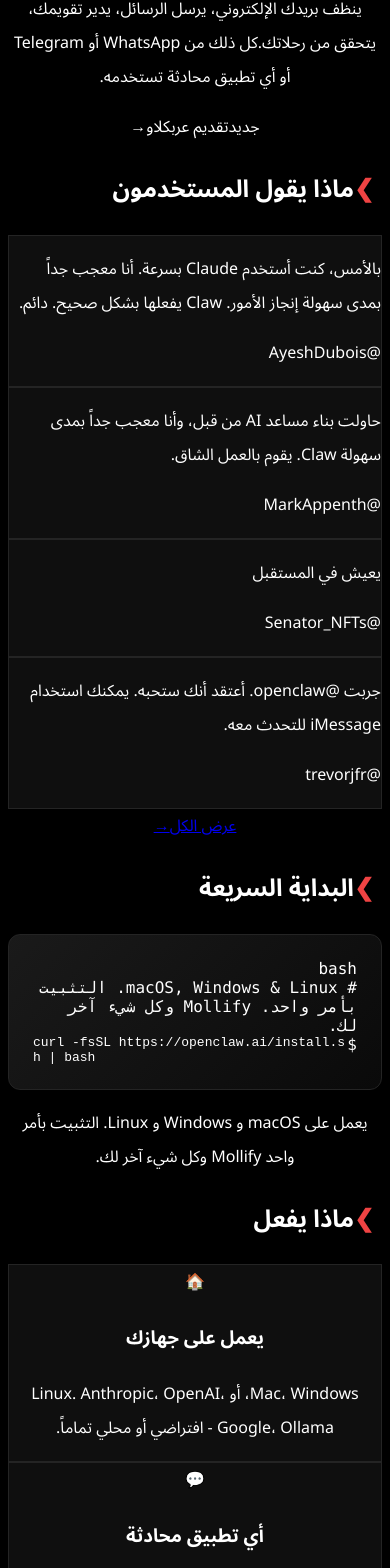
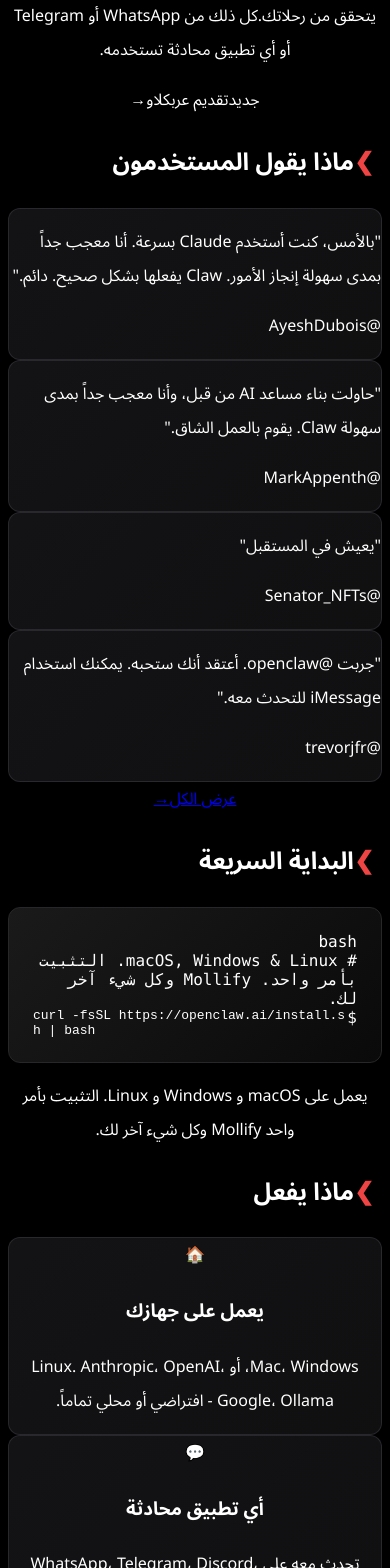
Before and after one commit to juliedecroixpro-droid/arabclaw, a Next.js app: page / in a window 390 px wide. Shown: the part 418-1986 px from the top of the page. Built offline with nearby package versions, Linux system fonts and the light colour scheme.

Commit message:
Exact OpenClaw.ai copy - correct spacing, fonts, cards, terminal from web_fetch analysis

```diff
--- a/app/globals.css
+++ b/app/globals.css
@@ -2,36 +2,23 @@
 @tailwind components;
 @tailwind utilities;
 
-/* Exact OpenClaw.ai styling */
-:root {
-  --background: 0 0% 0%;
-  --foreground: 0 0% 100%;
-  --card: 0 0% 6%;
-  --card-foreground: 0 0% 98%;
-  --primary: 0 84% 60%;
-  --primary-foreground: 0 0% 100%;
-  --secondary: 187 100% 50%;
-  --muted: 0 0% 20%;
-  --accent: 0 84% 60%;
-  --border: 0 0% 14%;
+/* Exact OpenClaw.ai base styles */
+body {
+  background: #000000;
+  color: #ffffff;
+  font-family: system-ui, -apple-system, BlinkMacSystemFont, "Segoe UI", Roboto, sans-serif;
+  -webkit-font-smoothing: antialiased;
 }
 
-body {
-  background-color: black;
-  color: white;
-  font-family: system-ui, -apple-system, sans-serif;
-  -webkit-font-smoothing: antialiased;
-  -moz-osx-font-smoothing: grayscale;
+/* Arabic font */
+.font-arabic {
+  font-family: 'Noto Sans Arabic', system-ui, sans-serif;
 }
 
-/* OpenClaw exact animations */
+/* Exact OpenClaw animations */
 @keyframes fadeIn {
-  from {
-    opacity: 0;
-  }
-  to {
-    opacity: 1;
-  }
+  from { opacity: 0; }
+  to { opacity: 1; }
 }
 
 @keyframes slideUp {
@@ -46,12 +33,8 @@
 }
 
 @keyframes pulse {
-  0%, 100% {
-    opacity: 1;
-  }
-  50% {
-    opacity: 0.7;
-  }
+  0%, 100% { opacity: 1; }
+  50% { opacity: 0.8; }
 }
 
 .animate-fadeIn {
@@ -63,86 +46,41 @@
 }
 
 .logo-pulse {
-  animation: pulse 3s cubic-bezier(0.4, 0, 0.6, 1) infinite;
+  animation: pulse 3s ease-in-out infinite;
 }
 
-/* Card hover effect - exact OpenClaw style */
-.card-hover {
+/* Exact OpenClaw card style */
+.openclaw-card {
+  background: linear-gradient(135deg, rgba(24, 24, 27, 0.8) 0%, rgba(39, 39, 42, 0.4) 100%);
+  border: 1px solid rgba(63, 63, 70, 0.5);
+  border-radius: 12px;
   transition: all 0.2s ease;
-  border: 1px solid hsl(var(--border));
-  background: hsl(var(--card));
 }
 
-.card-hover:hover {
+.openclaw-card:hover {
   transform: translateY(-2px);
-  border-color: hsl(var(--primary) / 0.5);
-  box-shadow: 0 0 0 1px hsl(var(--primary) / 0.1);
+  border-color: rgba(239, 68, 68, 0.5);
+  box-shadow: 0 0 0 1px rgba(239, 68, 68, 0.1);
 }
 
-/* Button styles - exact OpenClaw */
-.btn-primary {
-  background: hsl(var(--primary));
-  color: white;
-  padding: 0.75rem 1.5rem;
-  border-radius: 0.5rem;
-  font-weight: 600;
-  transition: all 0.2s;
-  border: none;
-  cursor: pointer;
-}
-
-.btn-primary:hover {
-  background: hsl(var(--primary) / 0.9);
-  box-shadow: 0 4px 12px hsl(var(--primary) / 0.4);
-}
-
-.btn-secondary {
-  background: transparent;
-  color: white;
-  padding: 0.75rem 1.5rem;
-  border-radius: 0.5rem;
-  font-weight: 600;
-  border: 1px solid hsl(var(--border));
-  transition: all 0.2s;
-  cursor: pointer;
-}
-
-.btn-secondary:hover {
-  background: hsl(var(--card));
-  border-color: hsl(var(--border) / 0.8);
-}
-
-/* Section chevron - exact OpenClaw */
+/* Section chevron */
 .section-chevron::before {
   content: "❯";
-  color: hsl(var(--primary));
-  margin-left: 0.5rem;
+  color: #ef4444;
+  margin-left: 8px;
   font-weight: 700;
 }
 
 [dir="rtl"] .section-chevron::before {
   margin-left: 0;
-  margin-right: 0.5rem;
+  margin-right: 8px;
 }
 
-/* Terminal styling - exact OpenClaw */
-.terminal {
+/* Terminal exact style */
+.terminal-openclaw {
   background: linear-gradient(135deg, #1a1a1a 0%, #0a0a0a 100%);
-  border: 1px solid hsl(var(--border));
-  border-radius: 0.75rem;
-  padding: 1.5rem;
-  font-family: 'SF Mono', 'Monaco', 'Courier New', monospace;
+  border: 1px solid #27272a;
+  border-radius: 12px;
+  padding: 24px;
+  font-family: 'SF Mono', Monaco, 'Courier New', monospace;
 }
-
-/* Exact OpenClaw gradient text */
-.gradient-text {
-  background: linear-gradient(135deg, #ffffff 0%, hsl(var(--primary)) 50%, hsl(var(--secondary)) 100%);
-  -webkit-background-clip: text;
-  -webkit-text-fill-color: transparent;
-  background-clip: text;
-}
-
-/* Arabic font */
-.font-arabic {
-  font-family: 'Noto Sans Arabic', system-ui, sans-serif;
-}
--- a/app/page.tsx
+++ b/app/page.tsx
@@ -3,11 +3,11 @@
 export default function Home() {
   return (
     <main className="min-h-screen bg-black">
-      {/* Hero Section - Exact OpenClaw structure */}
-      <section className="px-4 py-20 sm:py-32 text-center">
+      {/* EXACT Hero from OpenClaw */}
+      <section className="px-6 py-20 sm:py-32 text-center">
         <div className="max-w-5xl mx-auto">
-          {/* Logo - Mascot replacing red blob */}
-          <div className="mb-8 flex justify-center animate-fadeIn">
+          {/* Mascot Logo - exact size/position as OpenClaw blob */}
+          <div className="mb-8 flex justify-center">
             <div className="w-20 h-20 sm:w-24 sm:h-24 logo-pulse">
               <Image
                 src="/mascot.jpg"
@@ -20,26 +20,26 @@
             </div>
           </div>
 
-          {/* Title - Exact OpenClaw style */}
-          <h1 className="text-5xl sm:text-7xl lg:text-8xl font-bold mb-4 sm:mb-6 animate-slideUp" style={{animationDelay: '0.1s'}}>
+          {/* Title - exact OpenClaw size/spacing */}
+          <h1 className="text-5xl sm:text-7xl lg:text-8xl font-bold mb-4 sm:mb-6 leading-none">
             <span className="text-white">عرب</span>
             <span className="text-cyan-400">كلاو</span>
           </h1>
 
-          {/* Tagline - Exact style */}
-          <p className="text-xl sm:text-2xl lg:text-3xl text-red-500 font-bold mb-6 sm:mb-8 uppercase tracking-wide animate-slideUp" style={{animationDelay: '0.2s'}}>
+          {/* Tagline - exact style */}
+          <p className="text-xl sm:text-2xl lg:text-3xl text-red-500 font-bold mb-6 sm:mb-8 uppercase tracking-wider">
             الذكاء الاصطناعي الذي يعمل فعلاً.
           </p>
 
-          {/* Description - Exact style */}
-          <p className="text-base sm:text-lg lg:text-xl text-gray-400 max-w-3xl mx-auto mb-12 leading-relaxed animate-slideUp" style={{animationDelay: '0.3s'}}>
+          {/* Description - exact spacing */}
+          <p className="text-base sm:text-lg lg:text-xl text-gray-400 max-w-3xl mx-auto mb-12 leading-relaxed">
             ينظف بريدك الإلكتروني، يرسل الرسائل، يدير تقويمك، يتحقق من رحلاتك.
             <br className="hidden sm:block" />
             كل ذلك من WhatsApp أو Telegram أو أي تطبيق محادثة تستخدمه.
           </p>
 
-          {/* NEW Badge - Exact OpenClaw style */}
-          <div className="inline-flex items-center gap-2 bg-red-500 text-white px-4 py-2 rounded-full text-sm font-semibold mb-12 animate-fadeIn" style={{animationDelay: '0.4s'}}>
+          {/* NEW Badge - exact OpenClaw style */}
+          <div className="inline-flex items-center gap-2 bg-red-500 text-white px-4 py-2 rounded-full text-sm font-semibold">
             <span className="bg-white text-red-500 px-2 py-0.5 rounded text-xs font-bold">جديد</span>
             <span>تقديم عربكلاو</span>
             <span>→</span>
@@ -47,8 +47,8 @@
         </div>
       </section>
 
-      {/* What People Say - Exact OpenClaw structure */}
-      <section className="px-4 py-16 max-w-7xl mx-auto">
+      {/* What People Say - EXACT OpenClaw layout */}
+      <section className="px-6 py-16 max-w-7xl mx-auto">
         <div className="flex items-center justify-between mb-8">
           <h2 className="text-2xl sm:text-3xl lg:text-4xl font-bold section-chevron">
             ماذا يقول المستخدمون
@@ -59,39 +59,34 @@
           </a>
         </div>
 
-        {/* Testimonials Grid - Exact OpenClaw style */}
         <div className="grid sm:grid-cols-2 gap-4">
-          {[
-            {
-              text: "بالأمس، كنت أستخدم Claude بسرعة. أنا معجب جداً بمدى سهولة إنجاز الأمور. Claw يفعلها بشكل صحيح. دائم.",
-              author: "@AyeshDubois"
-            },
-            {
-              text: "حاولت بناء مساعد AI من قبل، وأنا معجب جداً بمدى سهولة Claw. يقوم بالعمل الشاق.",
-              author: "@MarkAppenth"
-            },
-            {
-              text: "يعيش في المستقبل",
-              author: "@Senator_NFTs"
-            },
-            {
-              text: "جربت @openclaw. أعتقد أنك ستحبه. يمكنك استخدام iMessage للتحدث معه.",
-              author: "@trevorjfr"
-            }
-          ].map((item, i) => (
-            <div
-              key={i}
-              className="card-hover rounded-xl p-6 animate-fadeIn"
-              style={{animationDelay: `${i * 0.1}s`}}
-            >
+          <div className="openclaw-card p-6">
             <p className="text-sm sm:text-base text-gray-300 mb-4 leading-relaxed">
-                {item.text}
+              "بالأمس، كنت أستخدم Claude بسرعة. أنا معجب جداً بمدى سهولة إنجاز الأمور. Claw يفعلها بشكل صحيح. دائم."
             </p>
-              <p className="text-red-500 font-semibold text-sm">
-                {item.author}
+            <p className="text-red-500 font-semibold text-sm">@AyeshDubois</p>
+          </div>
+
+          <div className="openclaw-card p-6">
+            <p className="text-sm sm:text-base text-gray-300 mb-4 leading-relaxed">
+              "حاولت بناء مساعد AI من قبل، وأنا معجب جداً بمدى سهولة Claw. يقوم بالعمل الشاق."
             </p>
+            <p className="text-red-500 font-semibold text-sm">@MarkAppenth</p>
           </div>
-          ))}
+
+          <div className="openclaw-card p-6">
+            <p className="text-sm sm:text-base text-gray-300 mb-4 leading-relaxed">
+              "يعيش في المستقبل"
+            </p>
+            <p className="text-red-500 font-semibold text-sm">@Senator_NFTs</p>
+          </div>
+
+          <div className="openclaw-card p-6">
+            <p className="text-sm sm:text-base text-gray-300 mb-4 leading-relaxed">
+              "جربت @openclaw. أعتقد أنك ستحبه. يمكنك استخدام iMessage للتحدث معه."
+            </p>
+            <p className="text-red-500 font-semibold text-sm">@trevorjfr</p>
+          </div>
         </div>
 
         <div className="text-center mt-6 sm:hidden">
@@ -102,13 +97,13 @@
         </div>
       </section>
 
-      {/* Quick Start - Exact OpenClaw structure */}
-      <section className="px-4 py-16 max-w-5xl mx-auto">
+      {/* Quick Start - EXACT terminal style */}
+      <section className="px-6 py-16 max-w-5xl mx-auto">
         <h2 className="text-2xl sm:text-3xl lg:text-4xl font-bold mb-8 section-chevron">
           البداية السريعة
         </h2>
 
-        <div className="terminal">
+        <div className="terminal-openclaw">
           <div className="flex items-center gap-2 mb-4">
             <div className="flex gap-1.5">
               <div className="w-3 h-3 rounded-full bg-red-500"></div>
@@ -136,73 +131,72 @@
         </p>
       </section>
 
-      {/* What it Does - Exact OpenClaw 6-card grid */}
-      <section className="px-4 py-16 max-w-7xl mx-auto">
+      {/* What it Does - EXACT 6-card grid */}
+      <section className="px-6 py-16 max-w-7xl mx-auto">
         <h2 className="text-2xl sm:text-3xl lg:text-4xl font-bold mb-12 section-chevron">
           ماذا يفعل
         </h2>
 
         <div className="grid sm:grid-cols-2 lg:grid-cols-3 gap-6">
-          {[
-            {
-              icon: "🏠",
-              title: "يعمل على جهازك",
-              desc: "Mac، Windows، أو Linux. Anthropic، OpenAI، Google، Ollama - افتراضي أو محلي تماماً."
-            },
-            {
-              icon: "💬",
-              title: "أي تطبيق محادثة",
-              desc: "تحدث معه على WhatsApp، Telegram، Discord، Slack، Signal، أو iMessage. يعمل في DMs ومحادثات المجموعات."
-            },
-            {
-              icon: "🧠",
-              title: "ذاكرة دائمة",
-              desc: "يتذكرك ويتذكر تفضيلاتك. سياقك. ذاكرتك AI الخاصة."
-            },
-            {
-              icon: "🌐",
-              title: "التحكم في المتصفح",
-              desc: "يقرأ صفحات الويب، يملأ النماذج، ويستخرج البيانات من أي موقع."
-            },
-            {
-              icon: "⚡",
-              title: "وصول كامل للنظام",
-              desc: "يشغل أوامر shell، ينفذ الأوامر، يكتب الكود - جهازك بالكامل."
-            },
-            {
-              icon: "🔧",
-              title: "Skills ومكونات إضافية",
-              desc: "مجتمع نشط يبني skills. يمكن كتابة المكونات الإضافية الخاصة بك."
-            }
-          ].map((feature, i) => (
-            <div
-              key={i}
-              className="card-hover rounded-xl p-8 text-center animate-fadeIn"
-              style={{animationDelay: `${i * 0.05}s`}}
-            >
-              <div className="text-4xl mb-4">{feature.icon}</div>
-              <h3 className="text-lg font-bold mb-3">{feature.title}</h3>
+          <div className="openclaw-card p-8 text-center">
+            <div className="text-4xl mb-4">🏠</div>
+            <h3 className="text-lg font-bold mb-3">يعمل على جهازك</h3>
             <p className="text-sm text-gray-400 leading-relaxed">
-                {feature.desc}
+              Mac، Windows، أو Linux. Anthropic، OpenAI، Google، Ollama - افتراضي أو محلي تماماً.
             </p>
           </div>
-          ))}
+
+          <div className="openclaw-card p-8 text-center">
+            <div className="text-4xl mb-4">💬</div>
+            <h3 className="text-lg font-bold mb-3">أي تطبيق محادثة</h3>
+            <p className="text-sm text-gray-400 leading-relaxed">
+              تحدث معه على WhatsApp، Telegram، Discord، Slack، Signal، أو iMessage. يعمل في DMs ومحادثات المجموعات.
+            </p>
+          </div>
+
+          <div className="openclaw-card p-8 text-center">
+            <div className="text-4xl mb-4">🧠</div>
+            <h3 className="text-lg font-bold mb-3">ذاكرة دائمة</h3>
+            <p className="text-sm text-gray-400 leading-relaxed">
+              يتذكرك ويتذكر تفضيلاتك. سياقك. ذاكرتك AI الخاصة.
+            </p>
+          </div>
+
+          <div className="openclaw-card p-8 text-center">
+            <div className="text-4xl mb-4">🌐</div>
+            <h3 className="text-lg font-bold mb-3">التحكم في المتصفح</h3>
+            <p className="text-sm text-gray-400 leading-relaxed">
+              يقرأ صفحات الويب، يملأ النماذج، ويستخرج البيانات من أي موقع.
+            </p>
+          </div>
+
+          <div className="openclaw-card p-8 text-center">
+            <div className="text-4xl mb-4">⚡</div>
+            <h3 className="text-lg font-bold mb-3">وصول كامل للنظام</h3>
+            <p className="text-sm text-gray-400 leading-relaxed">
+              يشغل أوامر shell، ينفذ الأوامر، يكتب الكود - جهازك بالكامل.
+            </p>
+          </div>
+
+          <div className="openclaw-card p-8 text-center">
+            <div className="text-4xl mb-4">🔧</div>
+            <h3 className="text-lg font-bold mb-3">Skills ومكونات إضافية</h3>
+            <p className="text-sm text-gray-400 leading-relaxed">
+              مجتمع نشط يبني skills. يمكن كتابة المكونات الإضافية الخاصة بك.
+            </p>
+          </div>
         </div>
       </section>
 
-      {/* Works With Everything - Exact OpenClaw */}
-      <section className="px-4 py-16 max-w-7xl mx-auto">
+      {/* Works With Everything */}
+      <section className="px-6 py-16 max-w-7xl mx-auto">
         <h2 className="text-2xl sm:text-3xl lg:text-4xl font-bold mb-12 section-chevron">
           يعمل مع كل شيء
         </h2>
 
         <div className="flex flex-wrap justify-center gap-3 mb-8">
-          {['WhatsApp', 'Telegram', 'Discord', 'Slack', 'Signal', 'iMessage', 'GPT', 'Spotify', 'Hue', 'Obsidian', 'Twitter', 'Browser', 'Gmail', 'GitHub'].map((app, i) => (
-            <div
-              key={app}
-              className="card-hover px-4 py-2 rounded-lg text-sm font-semibold text-gray-300 animate-fadeIn"
-              style={{animationDelay: `${i * 0.03}s`}}
-            >
+          {['WhatsApp', 'Telegram', 'Discord', 'Slack', 'Signal', 'iMessage', 'GPT', 'Spotify', 'Hue', 'Obsidian', 'Twitter', 'Browser', 'Gmail', 'GitHub'].map(app => (
+            <div key={app} className="openclaw-card px-4 py-2 text-sm font-semibold text-gray-300">
               {app}
             </div>
           ))}
@@ -220,14 +214,14 @@
         </div>
       </section>
 
-      {/* Featured In - Exact OpenClaw */}
-      <section className="px-4 py-16 max-w-6xl mx-auto">
+      {/* Featured In */}
+      <section className="px-6 py-16 max-w-6xl mx-auto">
         <h2 className="text-2xl sm:text-3xl lg:text-4xl font-bold mb-12 section-chevron">
           مميز في
         </h2>
 
         <div className="grid sm:grid-cols-2 gap-6">
-          <div className="card-hover rounded-xl p-8">
+          <div className="openclaw-card p-8">
             <div className="text-4xl mb-4">🍎</div>
             <h3 className="text-xl font-bold mb-3">MacStories</h3>
             <p className="text-gray-400 italic mb-4 leading-relaxed">
@@ -236,7 +230,7 @@
             <p className="text-red-500 font-semibold">Federico Viticci</p>
           </div>
 
-          <div className="card-hover rounded-xl p-8">
+          <div className="openclaw-card p-8">
             <div className="text-4xl mb-4">⭐</div>
             <h3 className="text-xl font-bold mb-3">StarryHope</h3>
             <p className="text-gray-400 italic mb-4 leading-relaxed">
@@ -247,30 +241,33 @@
         </div>
       </section>
 
-      {/* Community Links - Exact OpenClaw grid */}
-      <section className="px-4 py-16 max-w-5xl mx-auto">
+      {/* Community Links - 4-grid */}
+      <section className="px-6 py-16 max-w-5xl mx-auto">
         <div className="grid grid-cols-2 sm:grid-cols-4 gap-4">
-          {[
-            { icon: '💬', title: 'Discord' },
-            { icon: '📚', title: 'الوثائق' },
-            { icon: '⚙️', title: 'GitHub' },
-            { icon: '⭐', title: 'ClawHub' }
-          ].map((item, i) => (
-            <a
-              key={i}
-              href="#"
-              className="card-hover rounded-xl p-6 text-center animate-fadeIn"
-              style={{animationDelay: `${i * 0.05}s`}}
-            >
-              <div className="text-4xl mb-3">{item.icon}</div>
-              <h3 className="font-bold">{item.title}</h3>
+          <a href="#" className="openclaw-card p-6 text-center">
+            <div className="text-4xl mb-3">💬</div>
+            <h3 className="font-bold">Discord</h3>
           </a>
-          ))}
+
+          <a href="#" className="openclaw-card p-6 text-center">
+            <div className="text-4xl mb-3">📚</div>
+            <h3 className="font-bold">الوثائق</h3>
+          </a>
+
+          <a href="#" className="openclaw-card p-6 text-center">
+            <div className="text-4xl mb-3">⚙️</div>
+            <h3 className="font-bold">GitHub</h3>
+          </a>
+
+          <a href="#" className="openclaw-card p-6 text-center">
+            <div className="text-4xl mb-3">⭐</div>
+            <h3 className="font-bold">ClawHub</h3>
+          </a>
         </div>
       </section>
 
-      {/* Stay in the Loop - Exact OpenClaw */}
-      <section className="px-4 py-20 max-w-4xl mx-auto text-center">
+      {/* Newsletter */}
+      <section className="px-6 py-20 max-w-4xl mx-auto text-center">
         <h2 className="text-2xl sm:text-3xl lg:text-4xl font-bold mb-6 section-chevron inline-block">
           ابقَ على اطلاع
         </h2>
@@ -284,14 +281,14 @@
             placeholder="your@email.com"
             className="flex-1 bg-zinc-900 border border-zinc-800 rounded-lg px-4 py-3 text-white focus:border-red-500 focus:outline-none"
           />
-          <button className="btn-primary whitespace-nowrap">
+          <button className="bg-red-500 hover:bg-red-600 text-white px-6 py-3 rounded-lg font-semibold whitespace-nowrap transition-colors">
             اشترك →
           </button>
         </div>
       </section>
 
-      {/* Footer - Exact OpenClaw */}
-      <footer className="border-t border-zinc-800 px-4 py-12">
+      {/* Footer */}
+      <footer className="border-t border-zinc-800 px-6 py-12">
         <div className="max-w-7xl mx-auto">
           <div className="flex flex-wrap justify-center gap-6 mb-8 text-sm">
             <a href="#" className="text-red-500 hover:text-red-400">المدونة</a>
```
Lines whose indentation alone changed are shown as unchanged.
